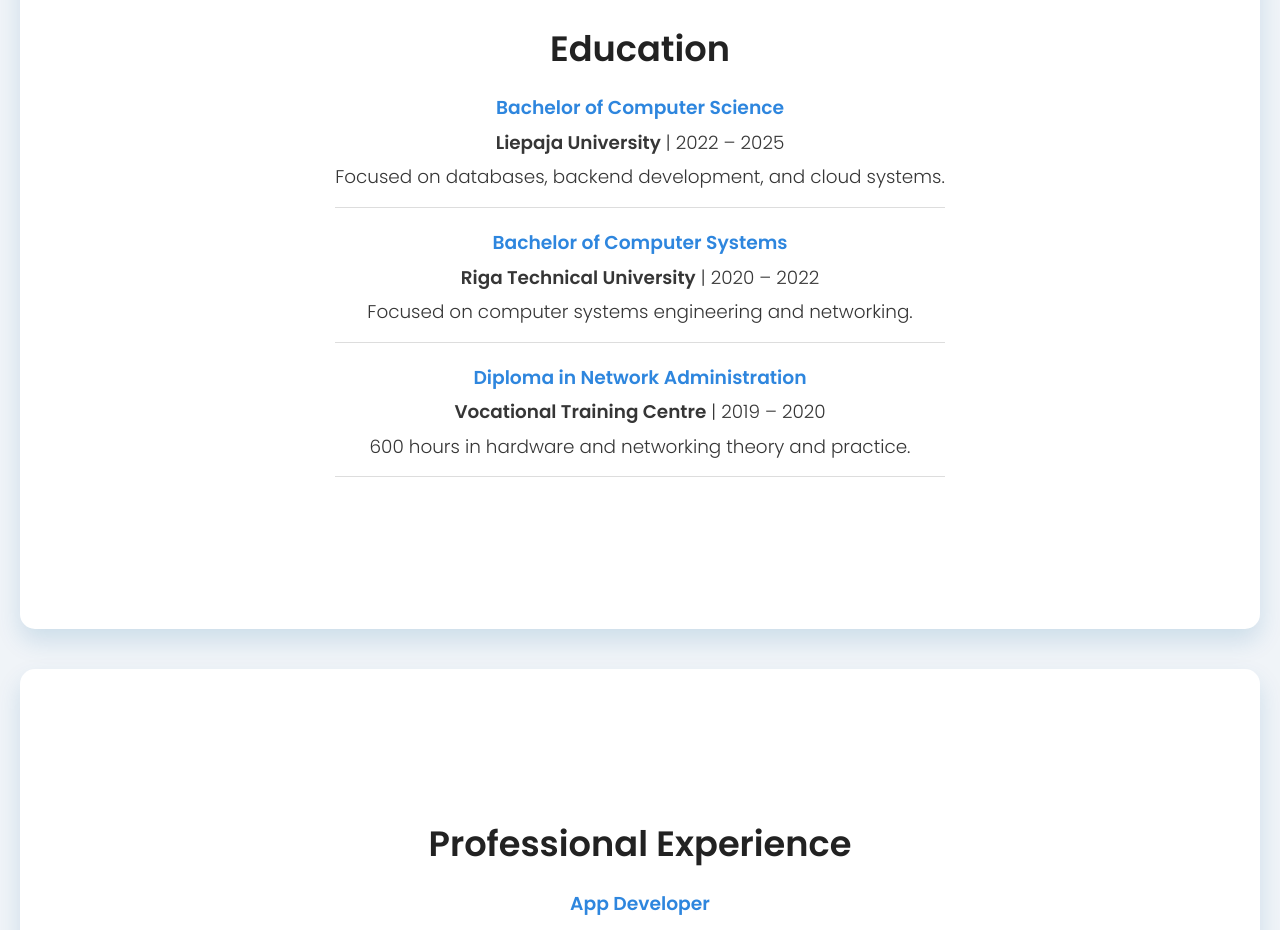
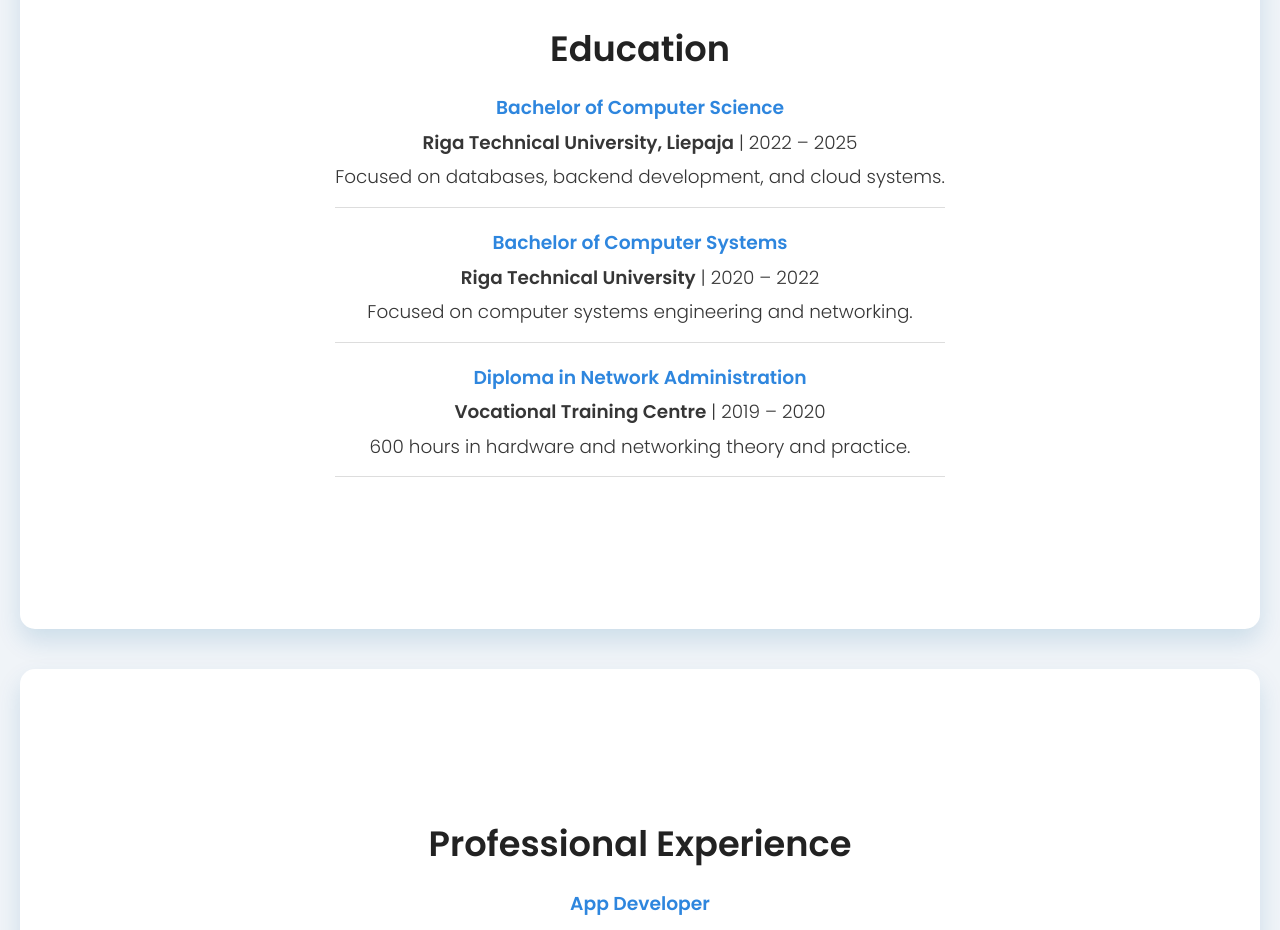
Before and after one commit to Subhatha/CV, a plain HTML site: page index.html in a window 1280 px wide. Shown: the part 2720-3650 px from the top of the page. Drawn offline with Linux system fonts and the light colour scheme.

Commit message:
Update index.html

```diff
--- a/index.html
+++ b/index.html
@@ -72,7 +72,7 @@
 
       <div class="edu-entry">
         <h3>Bachelor of Computer Science</h3>
-        <p><strong>Liepaja University</strong> | 2022 – 2025</p>
+        <p><strong>Riga Technical University, Liepaja</strong> | 2022 – 2025</p>
         <p>Focused on databases, backend development, and cloud systems.</p>
       </div>
 
```
